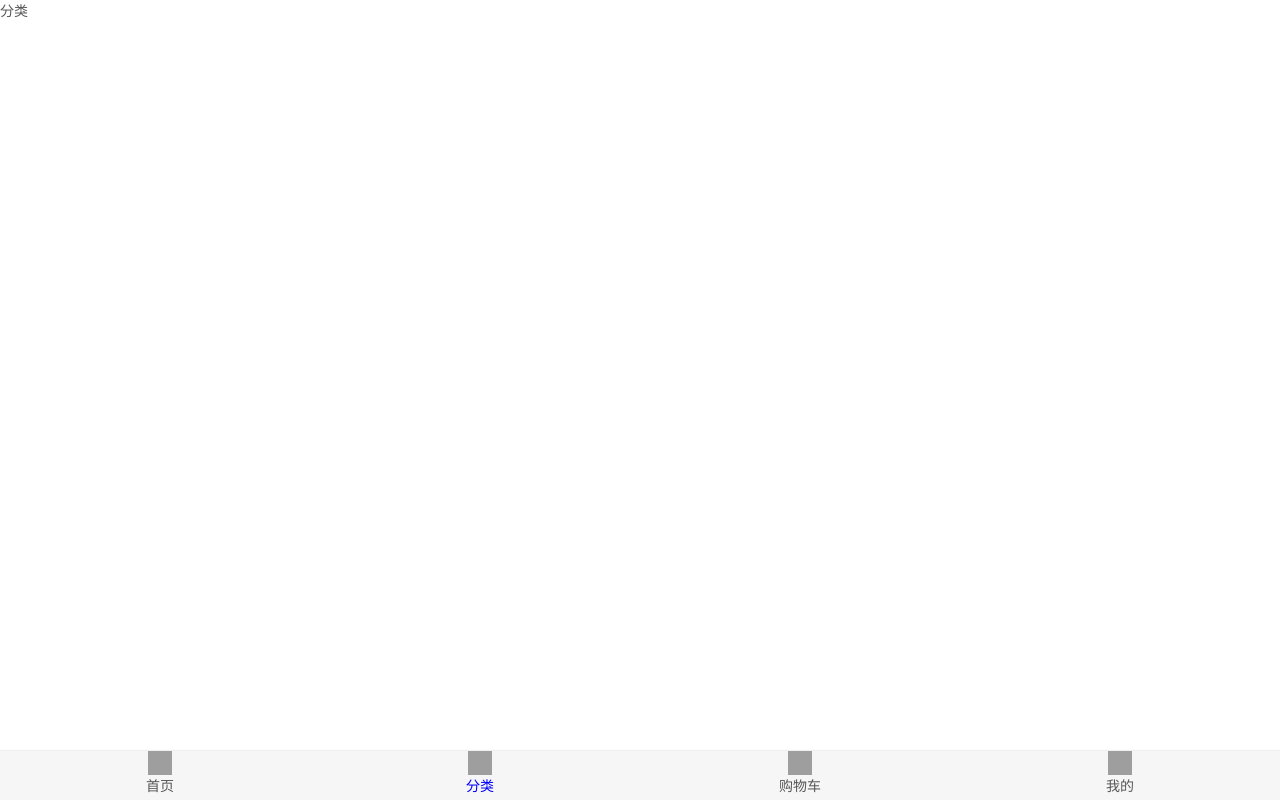
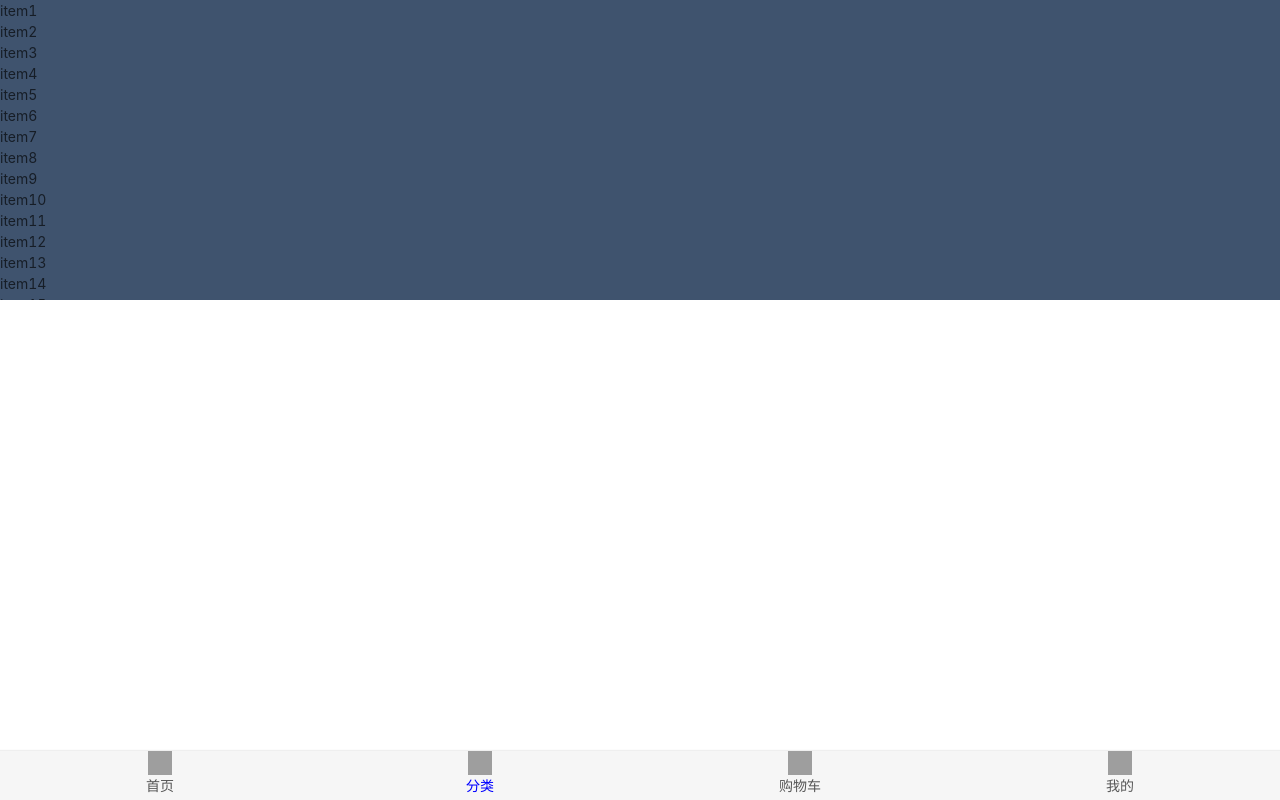
Before and after one commit to chnjames/supermall, a Vue app: page /category in a window 1280 px wide. Built offline with nearby package versions, Linux system fonts and the light colour scheme; grey boxes are pictures that could not be loaded.

Commit message:
'BetterScroll的使用'

```diff
--- a/package.json
+++ b/package.json
@@ -8,6 +8,7 @@
   },
   "dependencies": {
     "axios": "^0.21.1",
+    "better-scroll": "^2.1.1",
     "core-js": "^3.6.5",
     "normalize.css": "^8.0.1",
     "qs": "^6.9.4",
--- /dev/null
+++ b/src/components/common/scroll/Scroll.vue
@@ -0,0 +1,17 @@
+<template>
+  <div class="warpper">
+    <div class="content">
+      <slot></slot>
+    </div>
+  </div>
+</template>
+
+<script>
+  export default {
+    name: "Scroll"
+  }
+</script>
+
+<style scoped>
+
+</style>
--- a/src/components/content/goods/GoodsList.vue
+++ b/src/components/content/goods/GoodsList.vue
@@ -1,13 +1,35 @@
 <template>
-
+  <div class="goods-list">
+    <goods-list-item v-for="(item, index) in goodsList" :key="index" :goodItem="item" />
+  </div>
 </template>
 
 <script>
+  import GoodsListItem from "./GoodsListItem";
   export default {
-    name: "goodsList"
+    name: "goodsList",
+    props: {
+      goodsList: {
+        type: Array,
+        default() {
+          return []
+        }
+      }
+    },
+    created() {
+      // console.log(this.goodsList);
+    },
+    methods: {
+
+    },
+    components: {GoodsListItem}
   }
 </script>
 
-<style scoped>
-
+<style lang="scss" scoped>
+.goods-list{
+  display: flex;
+  flex-wrap: wrap;
+  justify-content: space-around;
+}
 </style>
--- a/src/components/content/goods/GoodsListItem.vue
+++ b/src/components/content/goods/GoodsListItem.vue
@@ -1,13 +1,40 @@
 <template>
-
+  <div class="goods-item">
+    <img :src="goodItem.show.img">
+    <div class="goods-item-title">{{goodItem.title}}</div>
+    <div class="goods-item-favorites">{{goodItem.cfav}}</div>
+    <div class="goods-item-price">{{goodItem.price}}</div>
+  </div>
 </template>
 
 <script>
   export default {
-    name: "GoodsListItem"
+    name: "GoodsListItem",
+    props: {
+      goodItem: {
+        type: Object,
+        default() {
+          return {}
+        }
+      }
+    },
+    created() {
+      // console.log(this.goodItem)
+    }
   }
 </script>
 
-<style scoped>
-
+<style lang="scss" scoped>
+  .goods-item {
+    width: 46%;
+    &-title {
+      width: 100%;
+      overflow: hidden;
+      white-space: nowrap;
+      text-overflow: ellipsis;
+    }
+    img {
+      width: 100%;
+    }
+  }
 </style>
--- a/src/components/content/tabControl/TabControl.vue
+++ b/src/components/content/tabControl/TabControl.vue
@@ -28,6 +28,7 @@
     methods: {
       itemClick(index) {
         this.currentIndex = index
+        this.$emit('tabItem', this.currentIndex)
       }
     }
   }
--- a/src/request/request.js
+++ b/src/request/request.js
@@ -1,7 +1,7 @@
 import axios from 'axios';
 export function request(config) {
   const instance = axios.create({
-    baseURL: 'http://123.207.32.32:8000',
+    baseURL: 'http://152.136.185.210:7878/api/m5',
     timeout: 5000
   })
   instance.interceptors.request.use(
--- a/src/views/category/Category.vue
+++ b/src/views/category/Category.vue
@@ -1,13 +1,144 @@
 <template>
-  <div>分类</div>
+  <div class="warpper" ref="warpper">
+    <ul class="content">
+      <li>item1</li>
+      <li>item2</li>
+      <li>item3</li>
+      <li>item4</li>
+      <li>item5</li>
+      <li>item6</li>
+      <li>item7</li>
+      <li>item8</li>
+      <li>item9</li>
+      <li>item10</li>
+      <li>item11</li>
+      <li>item12</li>
+      <li>item13</li>
+      <li>item14</li>
+      <li>item15</li>
+      <li>item16</li>
+      <li>item17</li>
+      <li>item18</li>
+      <li>item19</li>
+      <li>item20</li>
+      <li>item21</li>
+      <li>item22</li>
+      <li>item23</li>
+      <li>item24</li>
+      <li>item25</li>
+      <li>item26</li>
+      <li>item27</li>
+      <li>item28</li>
+      <li>item29</li>
+      <li>item30</li>
+      <li>item31</li>
+      <li>item32</li>
+      <li>item33</li>
+      <li>item34</li>
+      <li>item35</li>
+      <li>item36</li>
+      <li>item37</li>
+      <li>item38</li>
+      <li>item39</li>
+      <li>item40</li>
+      <li>item41</li>
+      <li>item42</li>
+      <li>item43</li>
+      <li>item44</li>
+      <li>item45</li>
+      <li>item46</li>
+      <li>item47</li>
+      <li>item48</li>
+      <li>item49</li>
+      <li>item50</li>
+      <li>item51</li>
+      <li>item52</li>
+      <li>item53</li>
+      <li>item54</li>
+      <li>item55</li>
+      <li>item56</li>
+      <li>item57</li>
+      <li>item58</li>
+      <li>item59</li>
+      <li>item60</li>
+      <li>item61</li>
+      <li>item62</li>
+      <li>item63</li>
+      <li>item64</li>
+      <li>item65</li>
+      <li>item66</li>
+      <li>item67</li>
+      <li>item68</li>
+      <li>item69</li>
+      <li>item70</li>
+      <li>item71</li>
+      <li>item72</li>
+      <li>item73</li>
+      <li>item74</li>
+      <li>item75</li>
+      <li>item76</li>
+      <li>item77</li>
+      <li>item78</li>
+      <li>item79</li>
+      <li>item80</li>
+      <li>item81</li>
+      <li>item82</li>
+      <li>item83</li>
+      <li>item84</li>
+      <li>item85</li>
+      <li>item86</li>
+      <li>item87</li>
+      <li>item88</li>
+      <li>item89</li>
+      <li>item90</li>
+      <li>item91</li>
+      <li>item92</li>
+      <li>item93</li>
+      <li>item94</li>
+      <li>item95</li>
+      <li>item96</li>
+      <li>item97</li>
+      <li>item98</li>
+      <li>item99</li>
+      <li>item100</li>
+    </ul>
+  </div>
 </template>
 
 <script>
+  import BetterScroll from 'better-scroll'
   export default {
-    name: "Category"
+    name: "Category",
+    data() {
+      return {
+
+      }
+    },
+    mounted() {
+      /*方法1：*/
+      let betterScroll = new BetterScroll('.warpper', {
+        // probeType: 2, // 监听手指拖动未离开之前的滚动
+        probeType: 3, // 所有滚动条件，包括惯性滑动
+        pullUpLoad: true
+      })
+
+      betterScroll.on('scroll', (pos) => {
+        // console.log(pos)
+      })
+      // betterScroll.on('pullUpLoad', () => {
+      //   console.log('上拉加载更多')
+      // })
+      /*方法2：*/
+      // let warpper = this.$refs.warpper
+      // let bs = new BScroll(warpper, {})
+    }
   }
 </script>
 
-<style scoped>
-
+<style lang="scss" scoped>
+  .warpper{
+    height: 300px;
+    background-color: #3F536E;
+    overflow: hidden;
+  }
 </style>
--- a/src/views/home/Home.vue
+++ b/src/views/home/Home.vue
@@ -1,5 +1,7 @@
 <template>
   <div id="home">
+    <!--滚动组件-->
+    <scroll></scroll>
     <!--顶部bar-->
     <nav-bar class="home-nav">
       <template #navCenter>
@@ -21,27 +23,30 @@
     </van-row>
     <!--feature-->
     <!--tabcontrol-->
-    <tab-control :tabList="tabList"></tab-control>
-    <ul>
-      <li v-for="item in 100">{{item}}</li>
-    </ul>
+    <tab-control :tabList="tabList" @tabItem="tabItemClick"></tab-control>
+    <!--产品列表-->
+    <goods-list :goodsList="showGoods"></goods-list>
   </div>
 </template>
 
 <script>
   import NavBar from "../../components/common/navBar/NavBar";
+  import Scroll from "../../components/common/scroll/Scroll";
+
   import TabControl from "../../components/content/tabControl/TabControl";
+  import GoodsList from "../../components/content/goods/GoodsList";
 
   import {getHomeMultidata, getHomeGoods} from "../../request/api";
 
   export default {
     name: "Home",
-    components: {TabControl, NavBar},
+    components: {Scroll, GoodsList, TabControl, NavBar},
     data() {
       return {
         tabList: ['流行', '新款', '秋冬'],
         banners: [],
         recommends: [],
+        currentType: 'pop',
         goods: {
           'pop': {page: 0, list: []},
           'new': {page: 0, list: []},
@@ -54,14 +59,34 @@
       this.getHomeMultidata();
       /*请求商品数据*/
       this.getHomeGoods('pop');
+      this.getHomeGoods('new');
+      this.getHomeGoods('sell');
+    },
+    computed: {
+      showGoods() {
+        return this.goods[this.currentType].list
+      }
     },
     methods: {
-      recommendClick(val){
+      recommendClick(val) {
         location.href = val
+      },
+      tabItemClick(index) {
+        console.log(index)
+        switch (index) {
+          case 0:
+            this.currentType = 'pop'
+            break
+          case 1:
+            this.currentType = 'new'
+            break
+          case 2:
+            this.currentType = 'sell'
+            break
+        }
       },
       getHomeMultidata() {
         getHomeMultidata().then(res => {
-          console.log(res.data);
           this.banners = res.data.banner.list
           this.recommends = res.data.recommend.list
         })
@@ -73,7 +98,7 @@
           this.goods[type].page += 1
         })
       },
-      feature(e){
+      feature(e) {
         console.log(e)
       }
     }
@@ -92,27 +117,32 @@
   }
 
   /*轮播图*/
-  .my-swipe{
+  .my-swipe {
     padding-top: 44px;
-    img{
+
+    img {
       width: 100%;
     }
   }
+
   /*recommend*/
-  .recommend{
+  .recommend {
     font-size: 14px;
     padding: 10px 0 20px;
     border-bottom: 10px solid #eeeeee;
-    &-item{
+
+    &-item {
       text-align: center;
     }
+
     img {
       width: 60px;
       margin-bottom: 10px;
     }
   }
+
   /*feature*/
-  .feature{
+  .feature {
     width: 100%;
   }
 </style>
```
Also changed, not shown: 1 other file (tests, documents, lock files or other folders).
